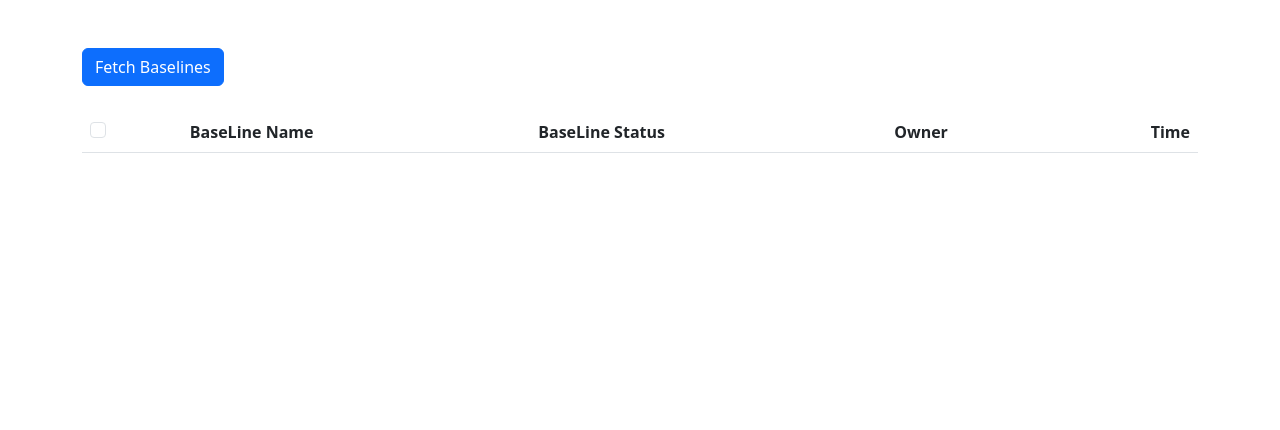
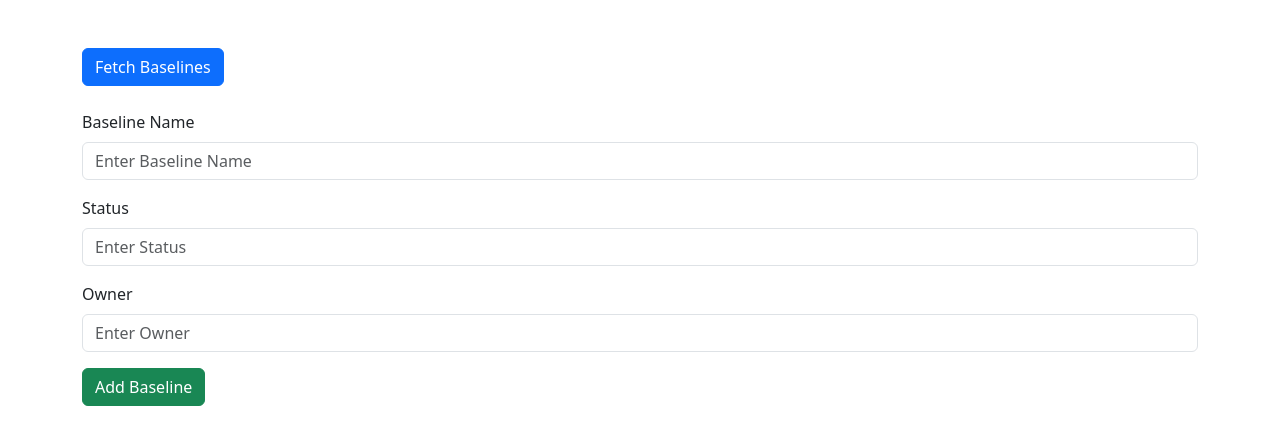
Before and after one commit to winnerwc/ccc, a Flask app: page / in a window 1280 px wide. Shown: the top 430 px of the page. Run offline with Flask 3, Linux system fonts and the light colour scheme; lists and menus that the app fills with data are empty.

Commit message:
update front

```diff
--- a/App.py
+++ b/App.py
@@ -41,6 +41,7 @@ def create_baseline():
     db.session.commit()
     return jsonify(new_baseline.to_dict()), 201
 
+
 @app.route('/baselines', methods=['GET'])
 def get_baseline():
     baselines = Baselines.query.all()
--- a/templates/index.html
+++ b/templates/index.html
@@ -63,15 +63,61 @@
                     }
                 });
             });
+            // 为提交按钮绑定点击事件
+            $('#submitBaselineButton').click(function (event) {
+                event.preventDefault(); // 阻止表单默认提交行为
+
+                var baselineName = $('#baselineNameInput').val();
+                var baseline_status = $('#statusInput').val();
+                var owner = $('#ownerInput').val();
+                var time = new Date().toISOString(); // 获取当前时间
+
+                // AJAX POST 请求提交数据
+                $.ajax({
+                    url: '/baseline',
+                    method: 'POST',
+                    data: JSON.stringify({baseline_name: baselineName, baseline_status: baseline_status, owner: owner, time: time}),
+                    contentType: 'application/json',
+                    success: function (response) {
+                        alert('Baseline added successfully!');
+                        // 重新加载数据
+                        $('#fetchDataButton').click();
+                    },
+                    error: function (error) {
+                        console.error('Error adding baseline:', error);
+                        alert('Failed to add baseline. Please check the console for more details.');
+                    }
+                });
+            });
         });
     </script>
 </head>
 <body>
+    <!-- 容器，用于居中和边距 -->
     <div class="container mt-5">
+        <!-- 按钮，用于触发数据获取 -->
         <button id="fetchDataButton" class="btn btn-primary">Fetch Baselines</button>
         <br><br>
+        <!-- 添加Baseline的表单 -->
+        <form id="addBaselineForm">
+            <div class="mb-3">
+                <label for="baselineNameInput" class="form-label">Baseline Name</label>
+                <input type="text" class="form-control" id="baselineNameInput" placeholder="Enter Baseline Name">
+            </div>
+            <div class="mb-3">
+                <label for="statusInput" class="form-label">Status</label>
+                <input type="text" class="form-control" id="statusInput" placeholder="Enter Status">
+            </div>
+            <div class="mb-3">
+                <label for="ownerInput" class="form-label">Owner</label>
+                <input type="text" class="form-control" id="ownerInput" placeholder="Enter Owner">
+            </div>
+            <button id="submitBaselineButton" class="btn btn-success">Add Baseline</button>
+        </form>
+        <br>
+        <!-- 表格 -->
         <table class="table table-row-dashed table-row-gray-300 align-middle gs-0 gy-4">
-            <!--begin::Table head-->
+            <!-- 表头 -->
             <thead>
                 <tr class="fw-bolder text-muted">
                     <th class="w-25px">
@@ -85,11 +131,9 @@
                     <th class="min-w-100px text-end">Time</th>
                 </tr>
             </thead>
-            <!--end::Table head-->
-            <!--begin::Table body-->
+            <!-- 表体 -->
             <tbody>
             </tbody>
-            <!--end::Table body-->
         </table>
     </div>
 
```
